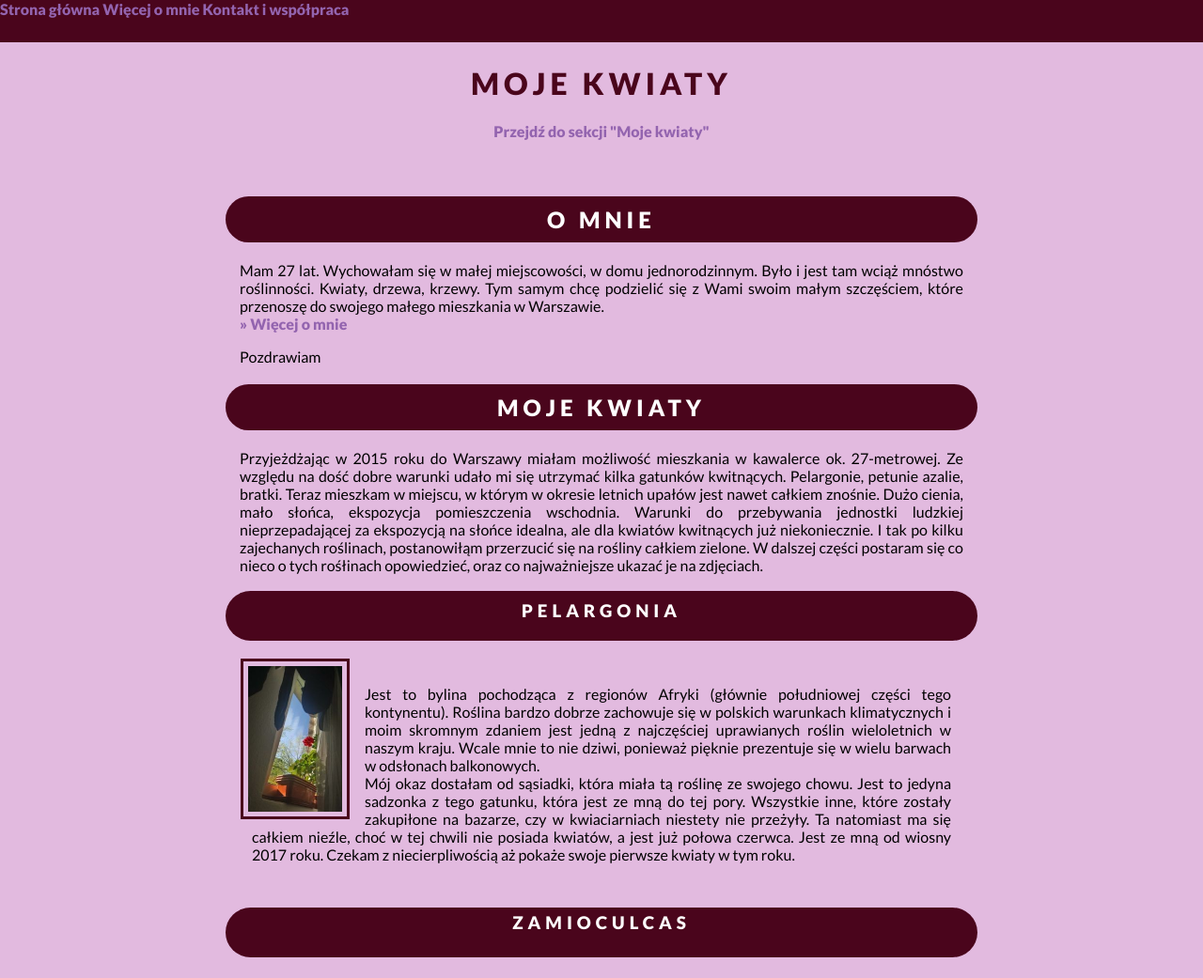
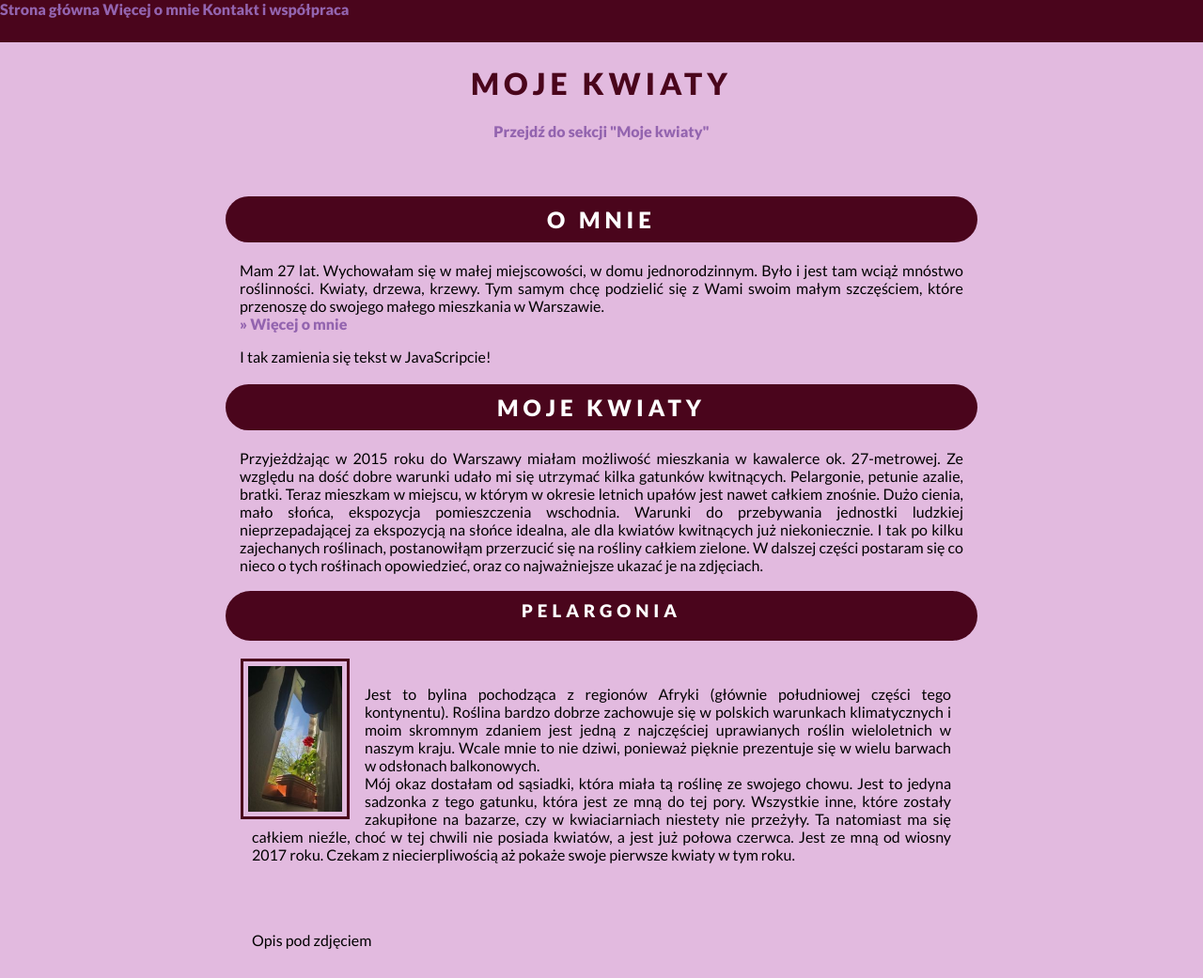
Before and after one commit to dagmarakucharska/homepage1, a plain HTML site: page index.html in a window 1280 px wide. Shown: the top 1041 px of the page at 94% size. Drawn offline with Linux system fonts and the light colour scheme.

Commit message:
first steps with JavaScript

```diff
--- a/index.html
+++ b/index.html
@@ -27,14 +27,14 @@
         <section class="about">
             <h2 class="about__header"> O mnie </h2>
 
-            <p class="about__paragraph"> Mam 27 lat. Wychowałam się w małej miejscowości, w domu jednorodzinnym. Było i jest
+            <p class="about__paragraph about__paragraf--js"> Mam 27 lat. Wychowałam się w małej miejscowości, w domu jednorodzinnym. Było i jest
                 tam wciąż mnóstwo
                 roślinności. Kwiaty, drzewa, krzewy. Tym samym chcę podzielić się z Wami swoim małym szczęściem, które
                 przenoszę do swojego małego mieszkania w Warszawie. <br />
                 <a href="podstrona.html" class="about__link"> &#187; Więcej o mnie </a>
             </p>
 
-            <p class="about__paragraph about__paragraph about__paragraph--js">
+            <p class="about__paragraph about__paragraph--js">
                     Testowalny paragraf
             </p>
         </section>
@@ -60,13 +60,14 @@
                 Jest to bylina pochodząca z regionów Afryki (głównie południowej części tego kontynentu). Roślina bardzo
                 dobrze zachowuje się w polskich warunkach klimatycznych i moim skromnym zdaniem jest jedną z najczęściej
                 uprawianych roślin wieloletnich w naszym kraju. Wcale mnie to nie dziwi, ponieważ pięknie prezentuje się
-                w wielu barwach w odsłonach balkonowych. <br />
+                w wielu barwach w odsłonach balkonowych. <br/>
                 Mój okaz dostałam od sąsiadki, która miała tą roślinę ze swojego chowu. Jest to jedyna sadzonka z tego
                 gatunku, która jest ze mną do tej pory. Wszystkie inne, które zostały zakupiłone na bazarze, czy w
                 kwiaciarniach niestety nie przeżyły. Ta natomiast ma się
                 całkiem nieźle, choć w tej chwili nie posiada kwiatów, a jest już połowa czerwca. Jest ze mną od wiosny
                 2017 roku. Czekam z niecierpliwością aż pokaże swoje pierwsze kwiaty w tym roku.
             </p>
+            <p class="first-plant__paragraph first-plant__paragraph--js"> Opis pod zdjęciem </p>
         </section>
 
         <section class="second-plant">
--- a/main.js
+++ b/main.js
@@ -8,13 +8,24 @@ console.log (`Nazywam się ${name} i mam ${age} lat`);
 
 alert('Witam Cię na mojej stronie!');
 
-const about = document.querySelector('.about__paragraph--js');
+/*Jak dostać się w DOM-ie do elementu w HTML-u*/
+const about = document.querySelector('.about')
 
-console.log(about.innerHTML);
+console.log(about);
 
-about.innerHTML = 'Pozdrawiam'
+/*Jak dostać się w DOM-ie do podobnych elementów. Jest to inaczej NodeList - lista elementów porównywalna do tablicy.*/
 
-const paragraph = document.querySelectorAll('p');
+const plant = document.querySelectorAll('p');
 
-console.log(paragraph);
-console.log(paragraph[1]);
+console.log(plant);
+
+/*Jak dostać się do konkretnego paragrafu z wczytanej NodeList-y? Dobrą praktyką jest nanoszenie w HTML-u selektorów dotyczących JavaScriptu*/
+console.log(plant[0]);
+
+/* Zmiana treści w HTML-u za pomocą inner.html w JavaScripcie. 1.Inner.html dobiera się do zawartości danego paragrafu, nie jak document.querySelector('.paragraph') do nazwy paragrafu i jego zawartości 2. Aby zamienić zawartość danego paragrafu z tym co rzeczywiście znajduje się w HMTL-u należy - spójrz na 3 linijkę skryptu poniżej. */
+
+const paragraph = document.querySelector('.about__paragraph--js')
+
+console.log(paragraph.innerHTML)
+
+paragraph.innerHTML = 'I tak zamienia się tekst w JavaScripcie!';
```
